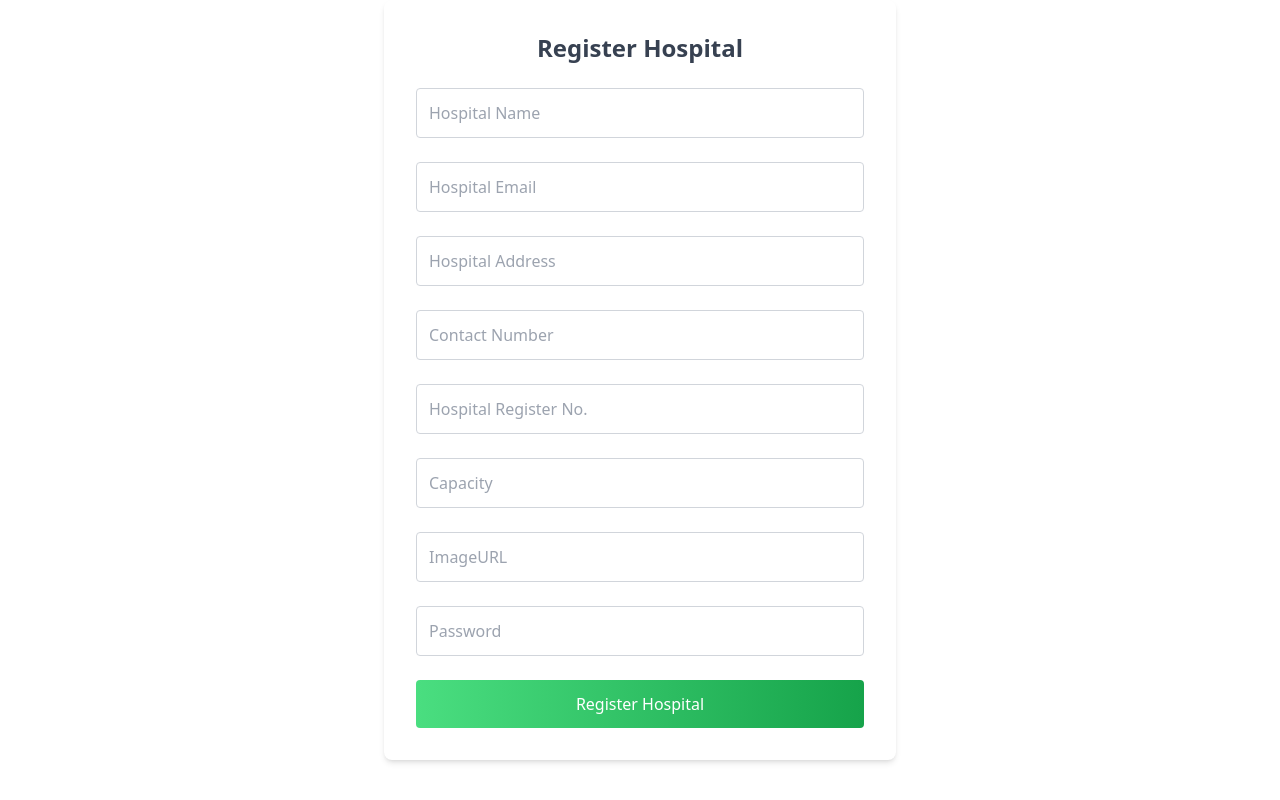
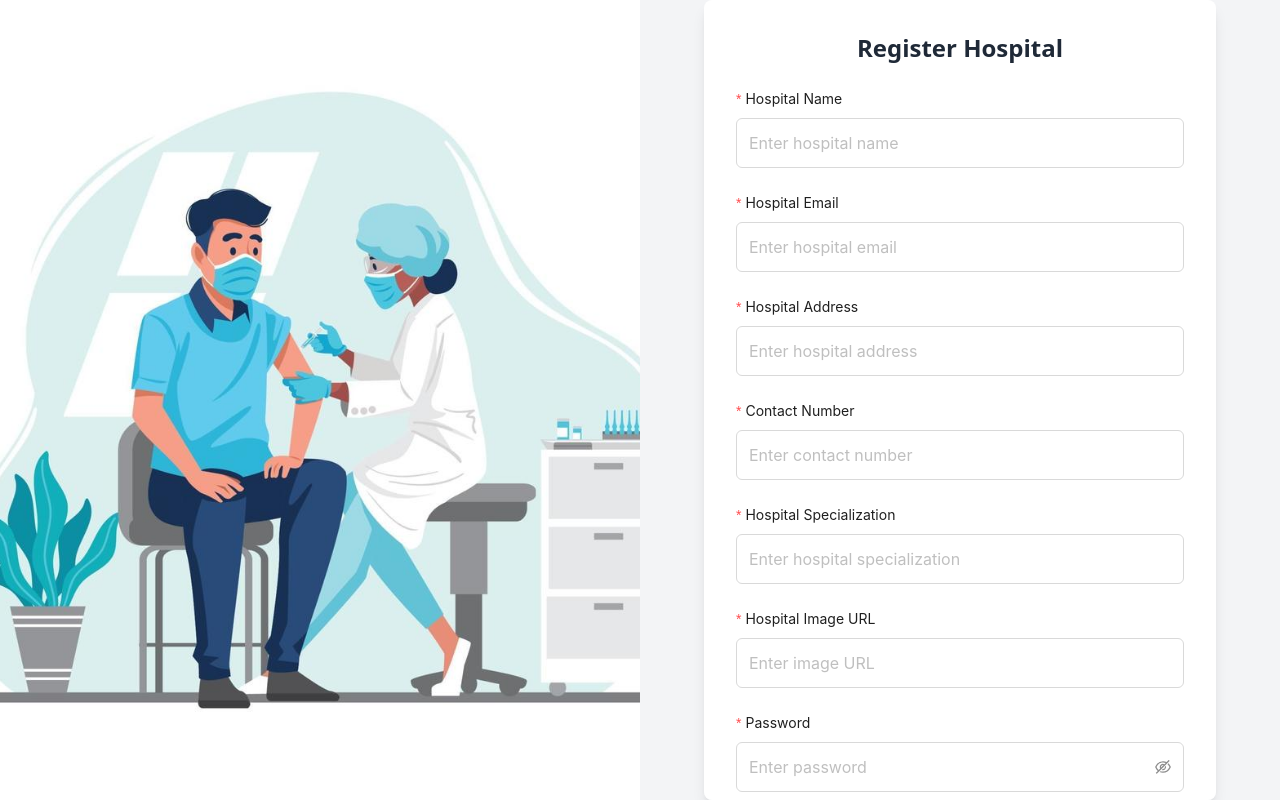
Before and after one commit to sathu0622/Health_Care, a React (Create React App) app in the folder frontend/: page /register-hospitals in a window 1280 px wide. Built offline with nearby package versions, Linux system fonts and the light colour scheme.

Commit message:
some changes in style

```diff
--- a/frontend/src/components_hospital/RegisterHospital.js
+++ b/frontend/src/components_hospital/RegisterHospital.js
@@ -1,5 +1,8 @@
 import React, { useState } from 'react';
 import axios from 'axios';
+import { Button, Form, Input, message } from "antd";
+import { useNavigate } from 'react-router-dom';
+import healthImage from '../assets/2.jpg'; // Import your image
 
 const RegisterHospital = () => {
   const [hospitalData, setHospitalData] = useState({
@@ -9,145 +12,172 @@ const RegisterHospital = () => {
     number: '',
     password: '',
     specialization: '',
-    capacity: '',
     image: ''
   });
 
-  const [errors, setErrors] = useState({});
+  const navigate = useNavigate();
 
   const handleChange = (e) => {
     setHospitalData({ ...hospitalData, [e.target.name]: e.target.value });
   };
 
-  const validate = () => {
-    let tempErrors = {};
-    if (!hospitalData.name) tempErrors.name = "Name is required";
-    if (!hospitalData.email) tempErrors.email = "Email is required";
-    if (!/\S+@\S+\.\S+/.test(hospitalData.email)) tempErrors.email = "Email is not valid";
-    if (!hospitalData.address) tempErrors.address = "Address is required";
-    if (!hospitalData.number) tempErrors.number = "Contact number is required";
-    if (!/^[0-9]{10}$/.test(hospitalData.number)) tempErrors.number = "Contact number must be 10 digits";
-    if (!hospitalData.password || hospitalData.password.length < 6) tempErrors.password = "Password must be at least 6 characters";
-    if (!hospitalData.specialization) tempErrors.specialization = "Specialization is required";
-    if (!hospitalData.capacity || isNaN(hospitalData.capacity)) tempErrors.capacity = "Capacity must be a number";
-
-    setErrors(tempErrors);
-    return Object.keys(tempErrors).length === 0;
-  };
-
-  const handleSubmit = async (e) => {
-    e.preventDefault();
-    if (validate()) {
+  const handleSubmit = async (values) => {
     try {
-        const response = await axios.post('http://localhost:5000/hospitals', hospitalData);
-        alert('Hospital registered successfully!');
-        console.log(response.data);
+      const response = await axios.post('http://localhost:5000/hospitals', values);
+      if (response.data.success) {
+        message.success('Hospital registered successfully!');
+        navigate('/hospitals'); // Navigate after successful registration
+      } else {
+        message.error('Registration failed');
+      }
     } catch (error) {
-        alert('Error registering hospital');
+      message.error('Error registering hospital');
       console.error(error);
-      }
     }
   };
 
   return (
-    <div className="max-w-lg mx-auto p-8 shadow-md bg-white rounded-lg">
-      <h2 className="text-2xl font-semibold text-center mb-6 text-gray-700">Register Hospital</h2>
-      <form onSubmit={handleSubmit} className="space-y-6">
-        <div className="space-y-2">
-          <input
-            type="text"
+    <div className="flex h-screen">
+      <div className="w-1/2 h-full">
+        <img
+          src={healthImage} // Left side image
+          alt="Health"
+          className="object-cover h-full w-full"
+        />
+      </div>
+      <div className="w-1/2 flex items-center justify-center bg-gray-100">
+        <div className="bg-white shadow-lg rounded-lg p-8 max-w-lg w-full h-full overflow-y-auto">
+          <h2 className="text-2xl font-bold mb-6 text-center text-gray-800">Register Hospital</h2>
+          <Form
+            name="register_hospital"
+            layout="vertical"
+            className="register-form"
+            onFinish={handleSubmit}
+          >
+            {/* Hospital Name Field */}
+            <Form.Item
+              label="Hospital Name"
               name="name"
-            placeholder="Hospital Name"
-            value={hospitalData.name}
+              rules={[{ required: true, message: "Please enter the hospital name!" }]}
+            >
+              <Input
+                size="large"
+                placeholder="Enter hospital name"
                 onChange={handleChange}
-            className="w-full p-3 border border-gray-300 rounded focus:outline-none focus:ring-2 focus:ring-green-500"
+                className="p-3 border rounded-md w-full focus:outline-none focus:ring-2 focus:ring-green-500"
               />
-          {errors.name && <p className="text-red-500 text-sm">{errors.name}</p>}
-        </div>
-        <div className="space-y-2">
-          <input
-            type="email"
+            </Form.Item>
+
+            {/* Email Field */}
+            <Form.Item
+              label="Hospital Email"
               name="email"
-            placeholder="Hospital Email"
-            value={hospitalData.email}
+              rules={[
+                { required: true, message: "Please enter the hospital email!" },
+                {
+                  type: 'email',
+                  message: "Please enter a valid email address!"
+                }
+              ]}
+            >
+              <Input
+                size="large"
+                placeholder="Enter hospital email"
                 onChange={handleChange}
-            className="w-full p-3 border border-gray-300 rounded focus:outline-none focus:ring-2 focus:ring-green-500"
+                className="p-3 border rounded-md w-full focus:outline-none focus:ring-2 focus:ring-green-500"
               />
-          {errors.email && <p className="text-red-500 text-sm">{errors.email}</p>}
-        </div>
-        <div className="space-y-2">
-          <input
-            type="text"
+            </Form.Item>
+
+            {/* Address Field */}
+            <Form.Item
+              label="Hospital Address"
               name="address"
-            placeholder="Hospital Address"
-            value={hospitalData.address}
+              rules={[{ required: true, message: "Please enter the hospital address!" }]}
+            >
+              <Input
+                size="large"
+                placeholder="Enter hospital address"
                 onChange={handleChange}
-            className="w-full p-3 border border-gray-300 rounded focus:outline-none focus:ring-2 focus:ring-green-500"
+                className="p-3 border rounded-md w-full focus:outline-none focus:ring-2 focus:ring-green-500"
               />
-          {errors.address && <p className="text-red-500 text-sm">{errors.address}</p>}
-        </div>
-        <div className="space-y-2">
-          <input
-            type="text"
+            </Form.Item>
+
+            {/* Contact Number Field */}
+            <Form.Item
+              label="Contact Number"
               name="number"
-            placeholder="Contact Number"
-            value={hospitalData.number}
+              rules={[
+                { required: true, message: "Please enter the contact number!" },
+                {
+                  pattern: /^[0-9]{10}$/,
+                  message: "Contact number must be 10 digits!"
+                }
+              ]}
+            >
+              <Input
+                size="large"
+                placeholder="Enter contact number"
                 onChange={handleChange}
-            className="w-full p-3 border border-gray-300 rounded focus:outline-none focus:ring-2 focus:ring-green-500"
+                className="p-3 border rounded-md w-full focus:outline-none focus:ring-2 focus:ring-green-500"
               />
-          {errors.number && <p className="text-red-500 text-sm">{errors.number}</p>}
-        </div>
-        <div className="space-y-2">
-          <input
-            type="text"
+            </Form.Item>
+
+            {/* Specialization Field */}
+            <Form.Item
+              label="Hospital Specialization"
               name="specialization"
-            placeholder="Hospital Register No."
-            value={hospitalData.specialization}
+              rules={[{ required: true, message: "Please enter the hospital specialization!" }]}
+            >
+              <Input
+                size="large"
+                placeholder="Enter hospital specialization"
                 onChange={handleChange}
-            className="w-full p-3 border border-gray-300 rounded focus:outline-none focus:ring-2 focus:ring-green-500"
+                className="p-3 border rounded-md w-full focus:outline-none focus:ring-2 focus:ring-green-500"
               />
-          {errors.specialization && <p className="text-red-500 text-sm">{errors.specialization}</p>}
-        </div>
-        <div className="space-y-2">
-          <input
-            type="text"
-            name="capacity"
-            placeholder="Capacity"
-            value={hospitalData.capacity}
+            </Form.Item>
+
+            {/* Image URL Field */}
+            <Form.Item
+              label="Hospital Image URL"
+              name="image"
+              rules={[{ required: true, message: "Please provide an image URL!" }]}
+            >
+              <Input
+                size="large"
+                placeholder="Enter image URL"
                 onChange={handleChange}
-            className="w-full p-3 border border-gray-300 rounded focus:outline-none focus:ring-2 focus:ring-green-500"
+                className="p-3 border rounded-md w-full focus:outline-none focus:ring-2 focus:ring-green-500"
               />
-          {errors.capacity && <p className="text-red-500 text-sm">{errors.capacity}</p>}
-        </div>
-        <div className="space-y-2">
-          <input
-            type="text"
-            name="image"
-            placeholder="ImageURL"
-            value={hospitalData.image}
+            </Form.Item>
+
+            {/* Password Field */}
+            <Form.Item
+              label="Password"
+              name="password"
+              rules={[
+                { required: true, message: "Please provide a password!" },
+                { min: 6, message: "Password must be at least 6 characters long!" }
+              ]}
+            >
+              <Input.Password
+                size="large"
+                placeholder="Enter password"
                 onChange={handleChange}
-            className="w-full p-3 border border-gray-300 rounded focus:outline-none focus:ring-2 focus:ring-green-500"
+                className="p-3 border rounded-md w-full focus:outline-none focus:ring-2 focus:ring-green-500"
               />
-          {errors.image && <p className="text-red-500 text-sm">{errors.image}</p>}
-        </div>
-        <div className="space-y-2">
-          <input
-            type="password"
-            name="password"
-            placeholder="Password"
-            value={hospitalData.password}
-            onChange={handleChange}
-            className="w-full p-3 border border-gray-300 rounded focus:outline-none focus:ring-2 focus:ring-green-500"
-          />
-          {errors.password && <p className="text-red-500 text-sm">{errors.password}</p>}
-        </div>
-        <button
-          type="submit"
-          className="w-full bg-gradient-to-r from-green-400 to-green-600 text-white py-3 rounded hover:from-green-500 hover:to-green-700 transition ease-in-out duration-300"
+            </Form.Item>
+
+            {/* Register Button */}
+            <Button
+              type="primary"
+              htmlType="submit"
+              className="w-full py-3 text-white bg-green-600 hover:bg-green-700 rounded-md"
             >
               Register Hospital
-        </button>
-      </form>
+            </Button>
+          </Form>
+        </div>
+      </div>
     </div>
   );
 };
```
Also changed, not shown: 2 other files (tests, documents, lock files or other folders). Lines whose indentation alone changed are shown as unchanged.
